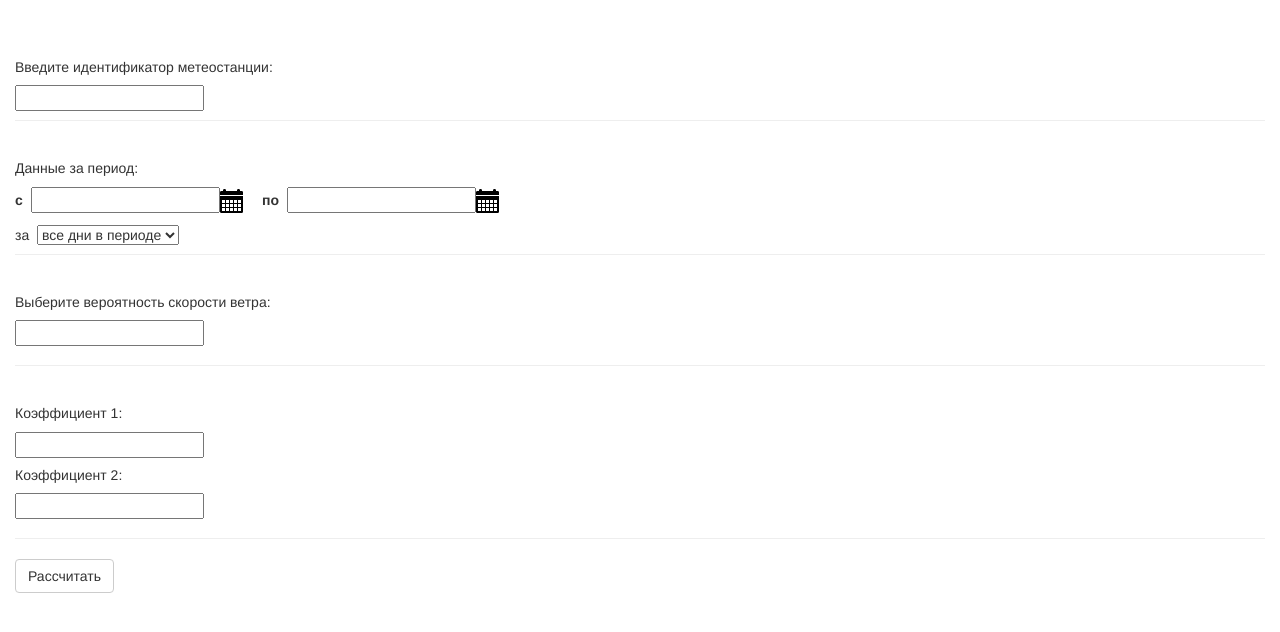
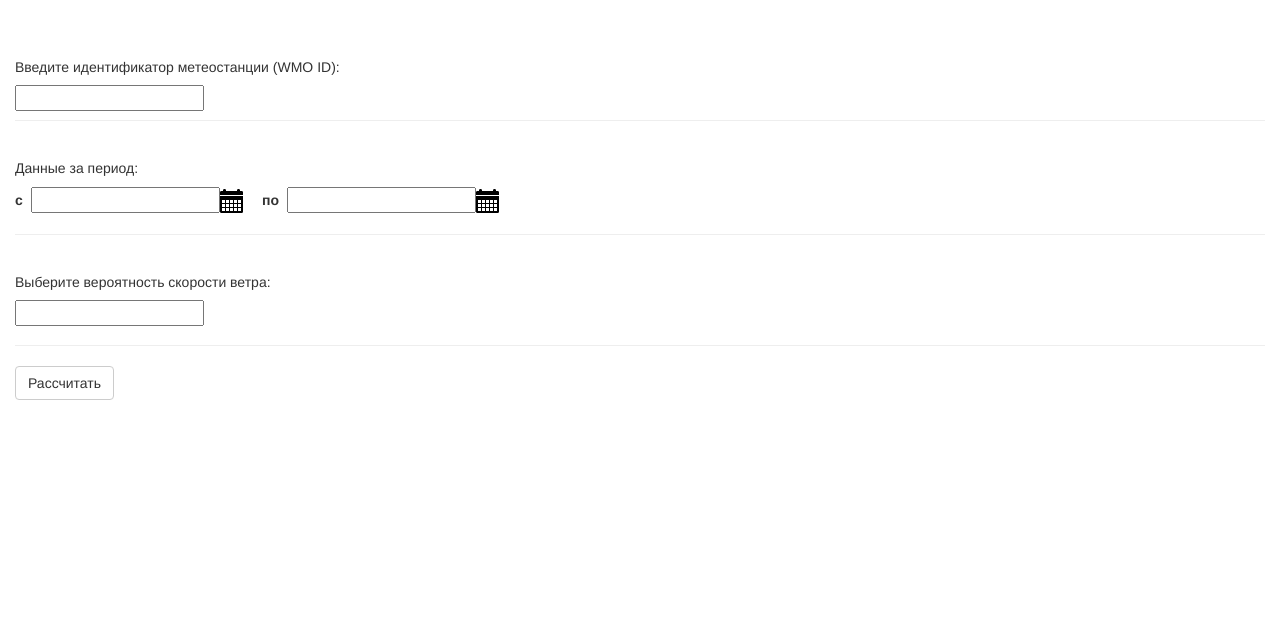
Before and after one commit to AndreyAD1/wind-speed-calculation, a Flask app: page / in a window 1280 px wide. Shown: the part 52-684 px from the top of the page. Run offline with Flask 2, Linux system fonts and the light colour scheme; some libraries are stand-ins or nearby versions.

Commit message:
Changed web-interface

```diff
--- a/templates/index.html
+++ b/templates/index.html
@@ -72,48 +72,26 @@
         <nav class="navbar navbar-default">
             <div class="container-fluid">
             <div class="navbar-header">
-                <a class="navbar-brand">Wind speed calculation</a>
+                <a class="navbar-brand" href="/">Wind speed calculation</a>
             </div>
             </div>
         </nav>
         <form action="/calculate" method="POST">
         <div class="container-fluid">
         <div class="page-header">
-            <h5>Введите идентификатор метеостанции:</h5>
-            <input id="station_id" type="text" name="station_id" />
+            <h5>Введите идентификатор метеостанции (WMO ID):</h5>
+            <input id="station_id" type="text" name="station_id" required />
         </div>
         <div class="page-header">
             <h5>Данные за период:</h5>
             <p><label for="from">с&nbsp;</label>
-            <input type="text" id="from" name="from" />
+            <input type="text" id="from" name="from" required />
             <label for="to">&nbsp;&nbsp;&nbsp;&nbsp;по&nbsp;</label>
-            <input type="text" id="to"   name="to" /></p>
-            за&nbsp;
-            <select name="month" id="month">
-                <option value="0">все дни в периоде</option>
-                <option value="1">Январь</option>
-                <option value="2">Февраль</option>
-                <option value="3">Март</option>
-                <option value="4">Апрель</option>
-                <option value="5">Май</option>
-                <option value="6">Июнь</option>
-                <option value="7">Июль</option>
-                <option value="8">Август</option>
-                <option value="9">Сентябрь</option>
-                <option value="10">Октябрь</option>
-                <option value="11">Ноябрь</option>
-                <option value="12">Декабрь</option>
-            </select>
+            <input type="text" id="to"   name="to" required /></p>
         </div>
         <div class="page-header">
             <h5>Выберите вероятность скорости ветра:</h5>
             <p><input type="text" name="speed_prob" id="speed_prob" /></p>
-        </div>
-        <div class="page-header">
-            <h5>Коэффициент 1:</h5>
-            <p><input type="text" name="k1" id="k1" /></p>
-            <h5>Коэффициент 2:</h5>
-            <p><input type="text" name="k2" id="k2" /></p>
         </div>
         <input type="submit" class="btn btn-default" value="Рассчитать"/>
         </div>
```
Also changed, not shown: templates/calculate.html (+7 -2 lines), static/css/main.css (deleted).
